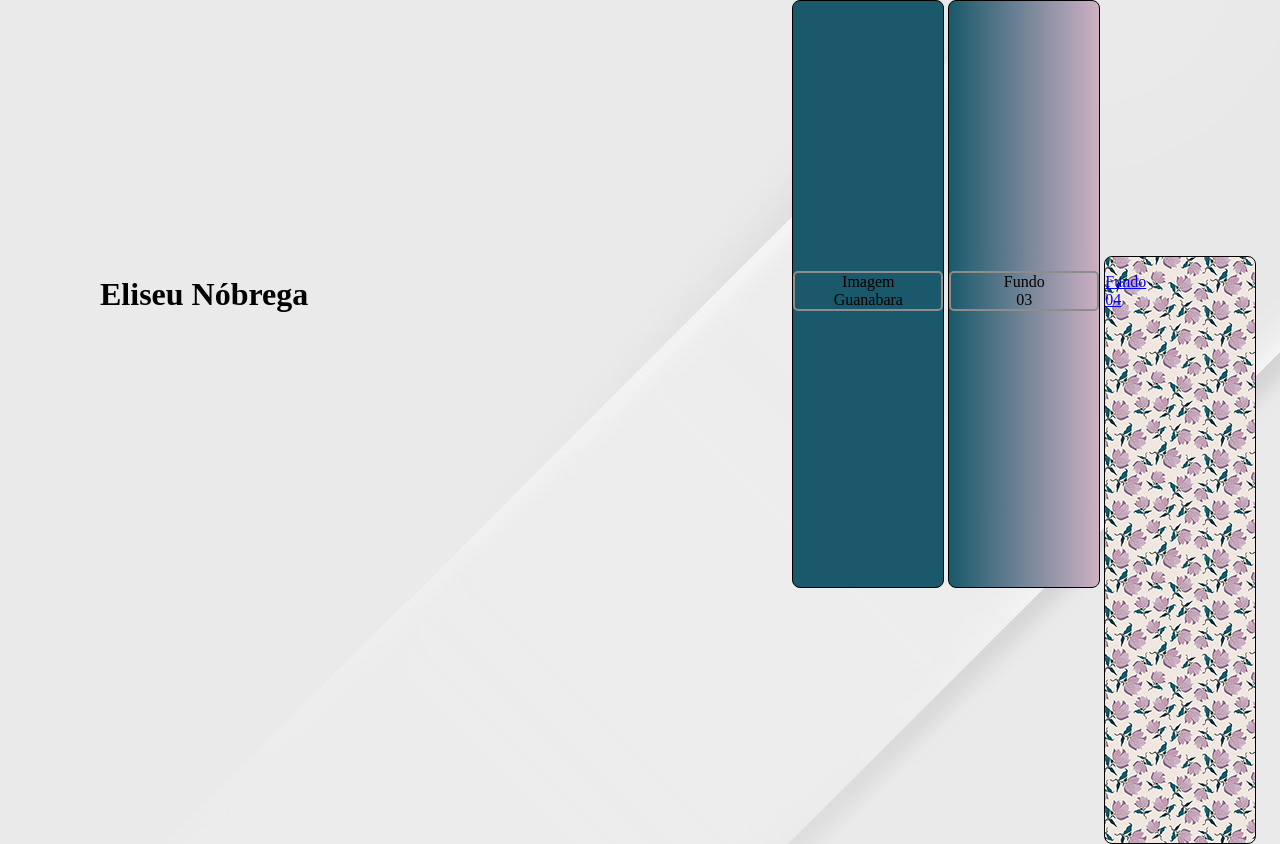
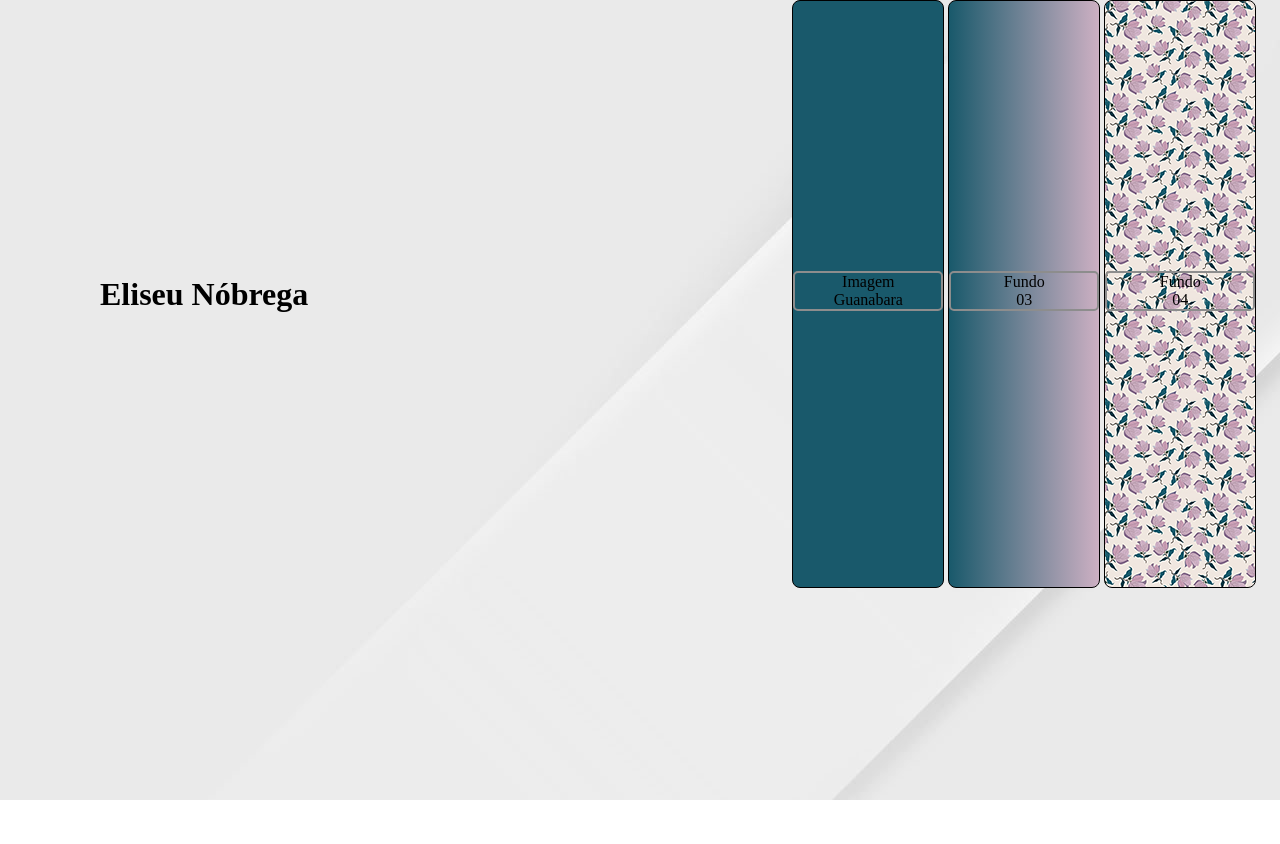
Before and after one commit to lzeunfa/html-e-css, a plain HTML site: page EXERCM3/ex.022 imgs/fundo001.html in a window 1280 px wide. After the commit the page ends 800 px from the top, so only its background shows below. Drawn offline with Linux system fonts and the light colour scheme.

Commit message:
Update style.css

```diff
--- a/EXERCM3/ex.022 imgs/style.css
+++ b/EXERCM3/ex.022 imgs/style.css
@@ -75,3 +75,20 @@ color: #19596B;
 div#q3{background-image: url("Imagens/pattern003.png");
 
 }
+
+div#q3 > a{text-decoration: none;
+    color: black;
+
+}
+
+div#q3 > a > p{text-align: center;
+margin-top: 270px;
+border: 2px solid rgb(141, 141, 141);
+border-radius: 5px;
+
+}
+
+div#q3 > a > p:hover{background-color: lightgrey;
+color: #19596B;
+
+}
```
